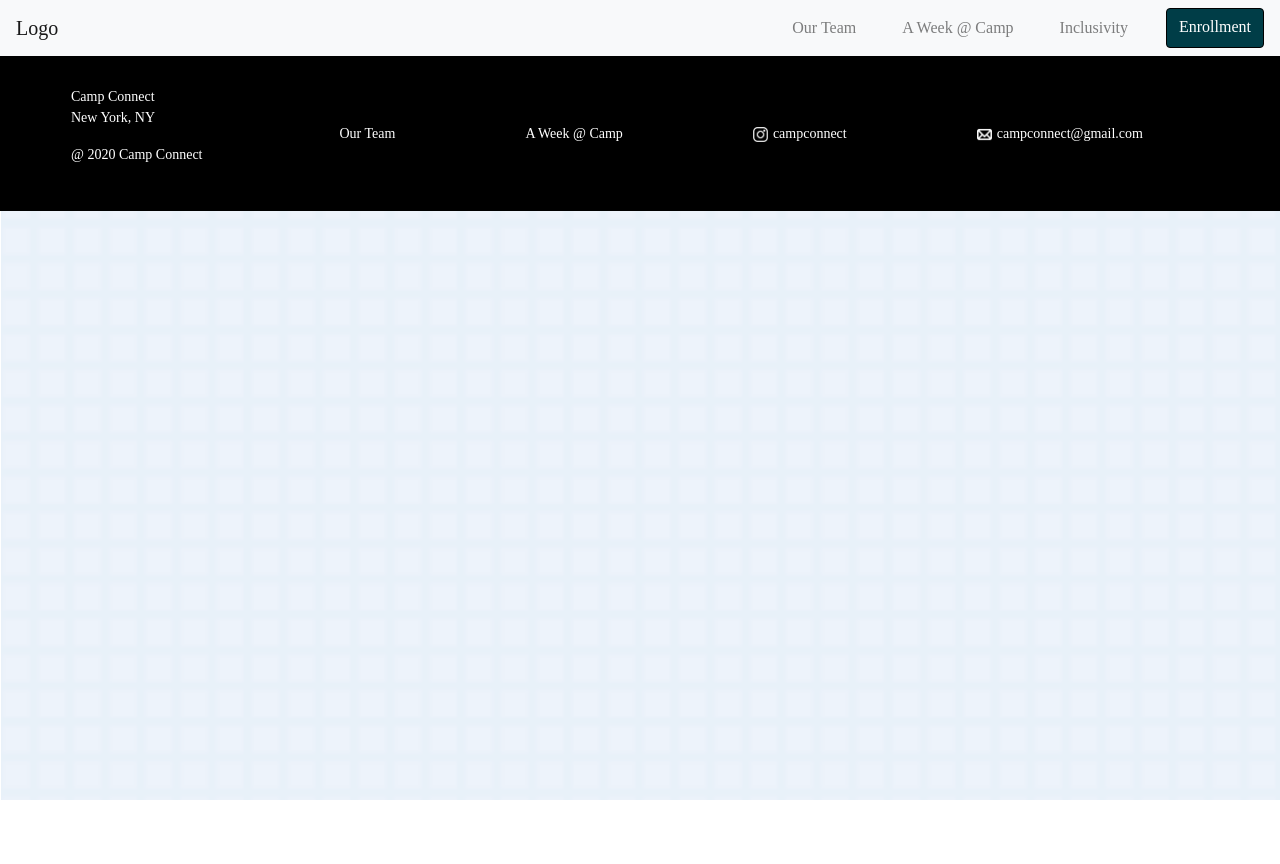
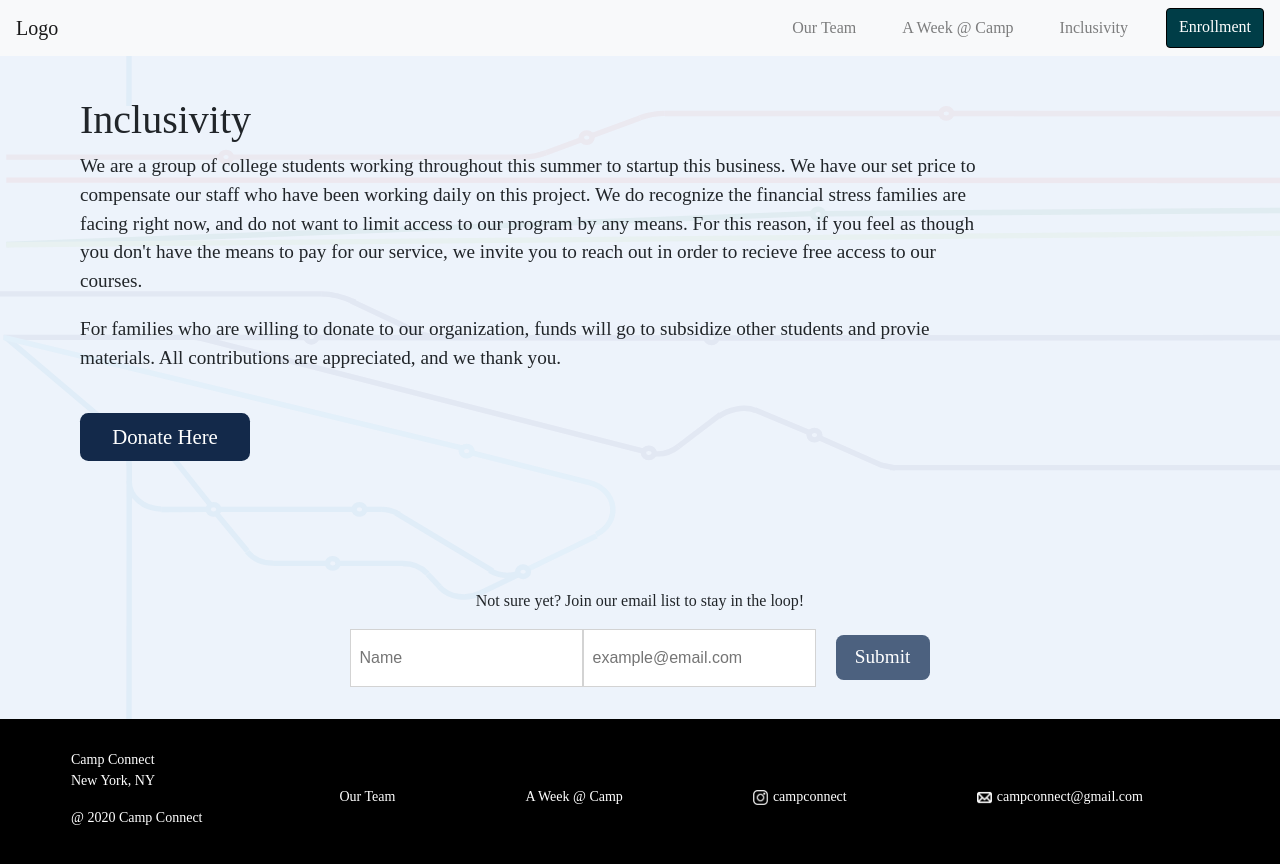
Before and after one commit to schen9981/camp-connect, a React (Create React App) app in the folder camp-connect/: page /inclusivity in a window 1280 px wide. Shown: the top 864 px of the page. Before the commit the page ends 800 px from the top, so only its background shows below. Built offline with nearby package versions, Linux system fonts and the light colour scheme.

Commit message:
last push :(

```diff
--- a/camp-connect/src/App.tsx
+++ b/camp-connect/src/App.tsx
@@ -7,6 +7,7 @@ import "bootstrap/dist/css/bootstrap.min.css";
 import { Switch, Route } from "react-router";
 import About from "./pages/About/About";
 import Enroll from "./pages/Enroll/Enroll";
+import Inclusivity from "./pages/Inclusivity/Inclusivity";
 
 type AppProps = {};
 
@@ -25,7 +26,7 @@ export default class App extends React.Component<AppProps, AppState> {
         <Switch>
           <Route exact path={"/about"} component={About}></Route>
           {/* <Route exact path={"/schedule"} component={Schedule}></Route> */}
-          {/* <Route exact path={"/inclusivity"} component={Inclusivity}></Route> */}
+          <Route exact path={"/inclusivity"} component={Inclusivity}></Route>
           <Route exact path={"/enroll"} component={Enroll}></Route>
         </Switch>
         <Footer />
--- a/camp-connect/src/pages/Inclusivity/Inclusivity.css
+++ b/camp-connect/src/pages/Inclusivity/Inclusivity.css
@@ -9,6 +9,10 @@
 .InclusivityContainer button {
     outline: none;
     cursor: pointer;
+}
+
+h1 {
+    text-align: left;
 }
 
 .InclusivityInfo {
```
